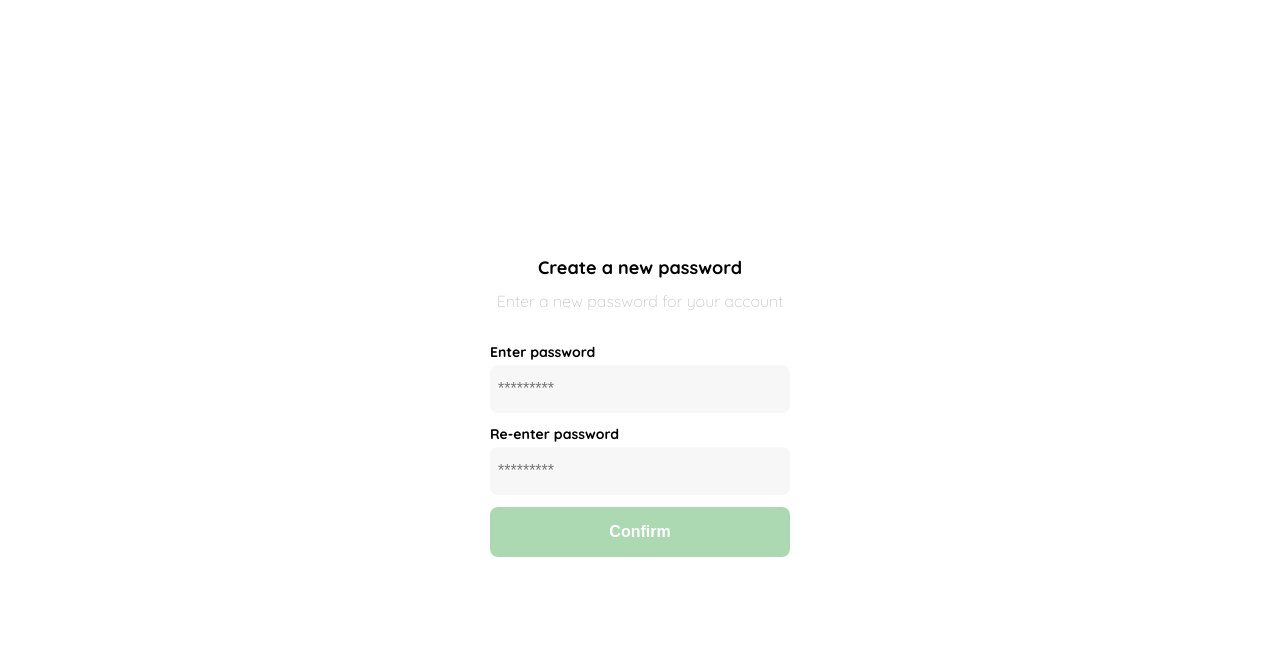
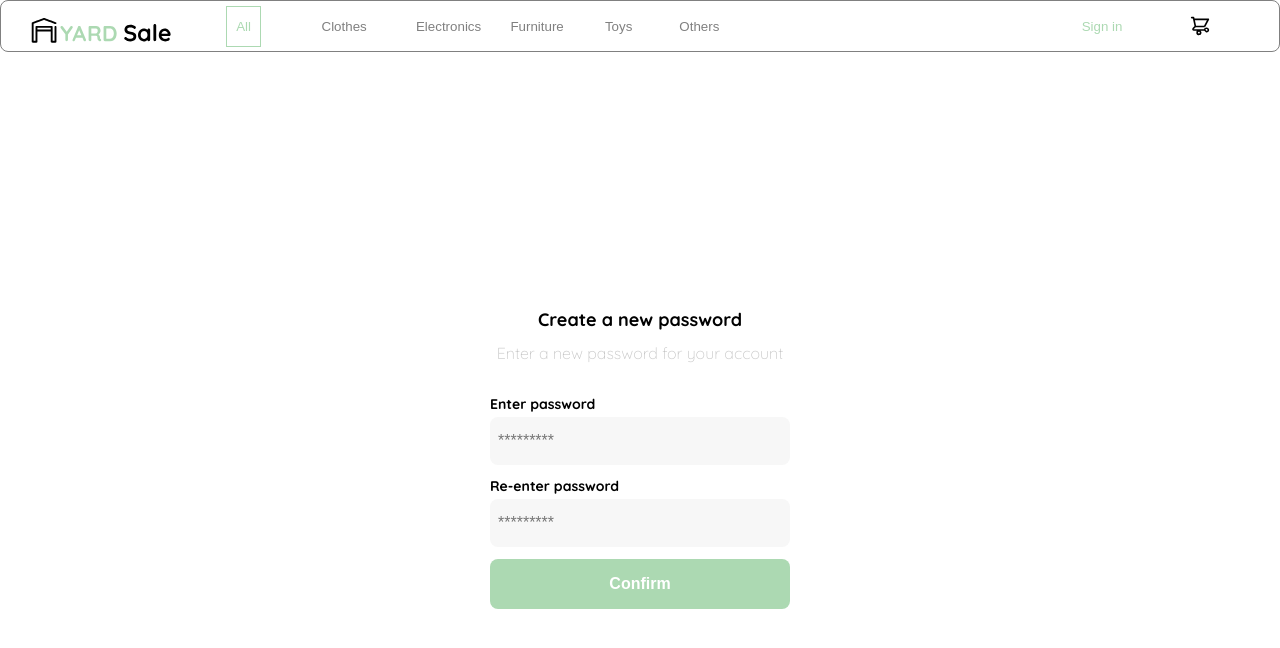
Before and after one commit to davidgomezcode/FrontendPractico1, a plain HTML site: page clase-1.html in a window 1280 px wide. Drawn offline with Linux system fonts and the light colour scheme.

Commit message:
Hice la navbar de la pantalla de creación de contraseña que no hizo la profesora

```diff
--- a/clase-1.html
+++ b/clase-1.html
@@ -33,6 +33,9 @@
             display: grid;
             grid-template-rows: auto 1fr auto;
             width: 300px;
+        }
+        .nav{
+            display: none;
         }
         .logo{
             width: 200px;
@@ -90,10 +93,80 @@
                 display: block;
             }
         }
+        @media (min-width: 641px){
+            .nav{
+                display: grid;
+                grid-template-columns: 60% 24% 9% 7%;
+                border: 1px solid gray;
+                border-radius: 8px;
+                color: var(--White);
+                height: 50px;
+                align-content: center;
+
+            }
+            .primerDiv{
+                display: grid;
+                grid-template-columns: auto auto auto auto auto auto auto;
+            }
+            img.logoNav{
+                height: 29px;
+                margin-left: 30px;
+                margin-top: 12px;
+            }
+            .button-all{
+                width: 35px;
+                color: var(--Hospital-green);
+                border: 1px solid var(--Hospital-green);
+                background-color: var(--White);
+            }
+            .button-Others{
+                width: 40px;
+                color: grey;
+                border: none;
+                background-color: var(--White);
+            }
+            .button-Toys{
+                width: 20px;
+                color: grey;
+                border: none;
+                background-color: var(--White);
+            }
+            .button-signIn{
+                width: 55px;
+                color: var(--Hospital-green);
+                border: none;
+                background-color: var(--White);
+            }
+            .shooping_car{
+                width: 20px;
+                border: none;
+                background-color: var(--White);
+                margin-top: 10px;
+            }
+        }
 
     </style>
 </head>
 <body>
+    <nav class="nav">
+        <div class="primerDiv">
+            <img src="./logos/logo_yard_sale.svg" alt="logo" class="logoNav">
+            <button class="button-all">All</button>
+
+            <button class="button-Others">Clothes</button>
+            <button class="button-Others">Electronics</button>
+            <button class="button-Others">Furniture</button>
+            <button class="button-Toys">Toys</button>
+            <button class="button-Others">Others</button>
+        </div>
+
+        <div class="empty"></div>
+
+        <button class="button-signIn">Sign in</button>
+        <img src="./icons/icon_shopping_cart.svg" alt="shooping car" class="shooping_car">
+
+    </nav>
+
     <div class="login">
         <div class="form-container">
             <img src="./logos/logo_yard_sale.svg" alt="logo" class="logo">
```
